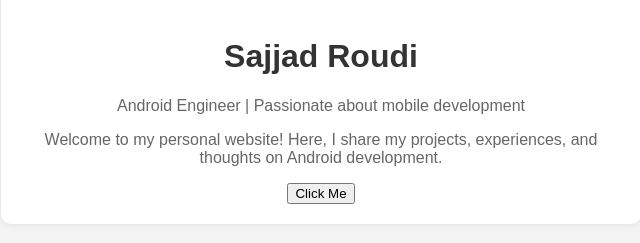
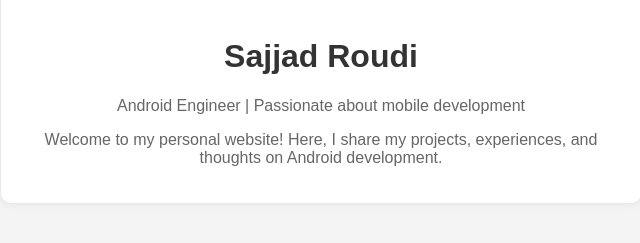
Before and after one commit to sajjadroudi/sajjadroudi.github.io, a plain HTML site: page index.html in a window 1280 px wide. Shown: the part 91-334 px from the top of the page, without its empty margins (319-959 px from the left). Drawn offline with Linux system fonts and the light colour scheme.

Commit message:
Remove click me button

```diff
--- a/index.html
+++ b/index.html
@@ -41,12 +41,9 @@
         <h1>Sajjad Roudi</h1>
         <p>Android Engineer | Passionate about mobile development</p>
         <p>Welcome to my personal website! Here, I share my projects, experiences, and thoughts on Android development.</p>
-        <button onclick="showMessage()">Click Me</button>
     </div>
     <script>
-        function showMessage() {
-            alert("Hello! Thanks for visiting my website.");
-        }
+
     </script>
 </body>
 </html>
```
